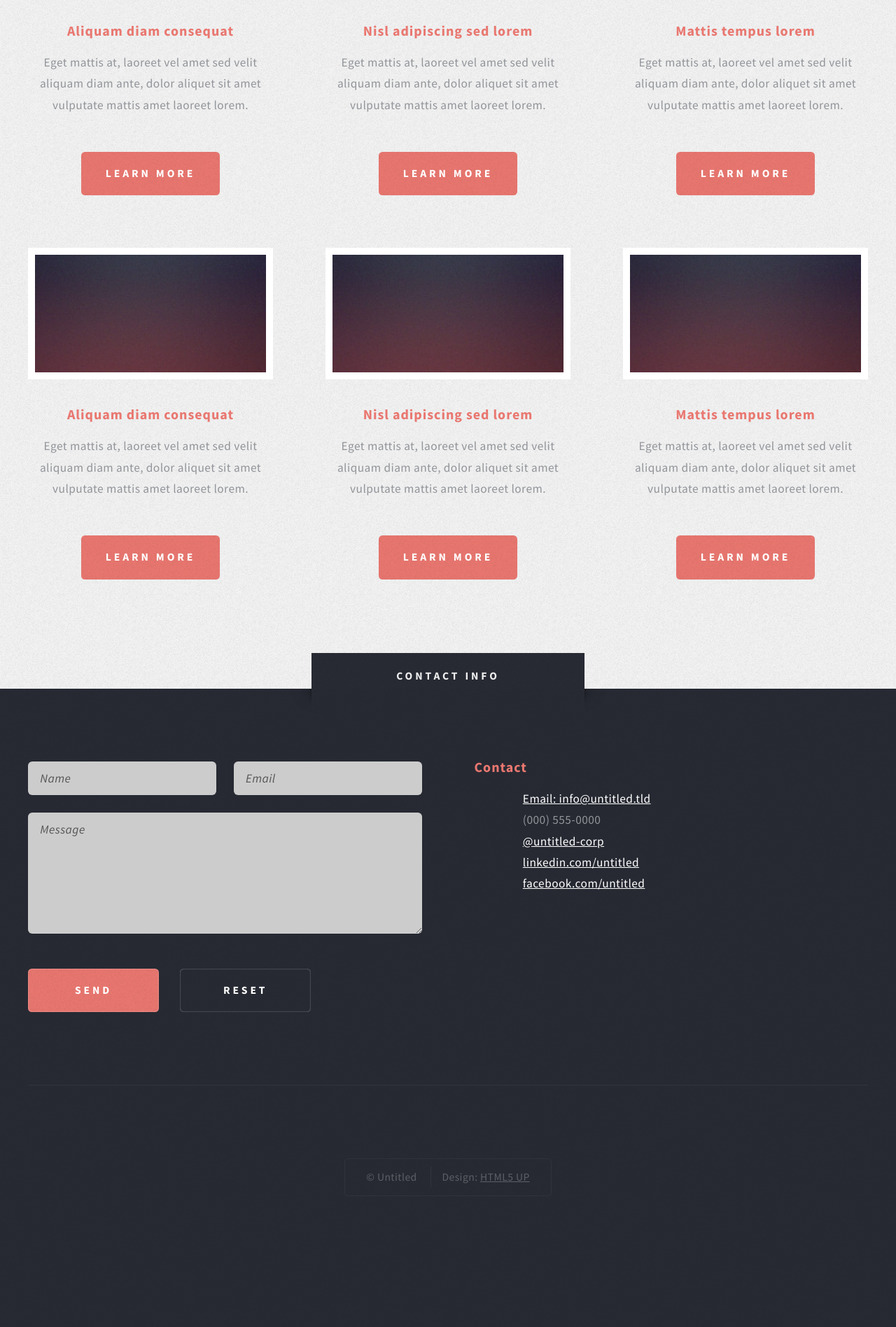
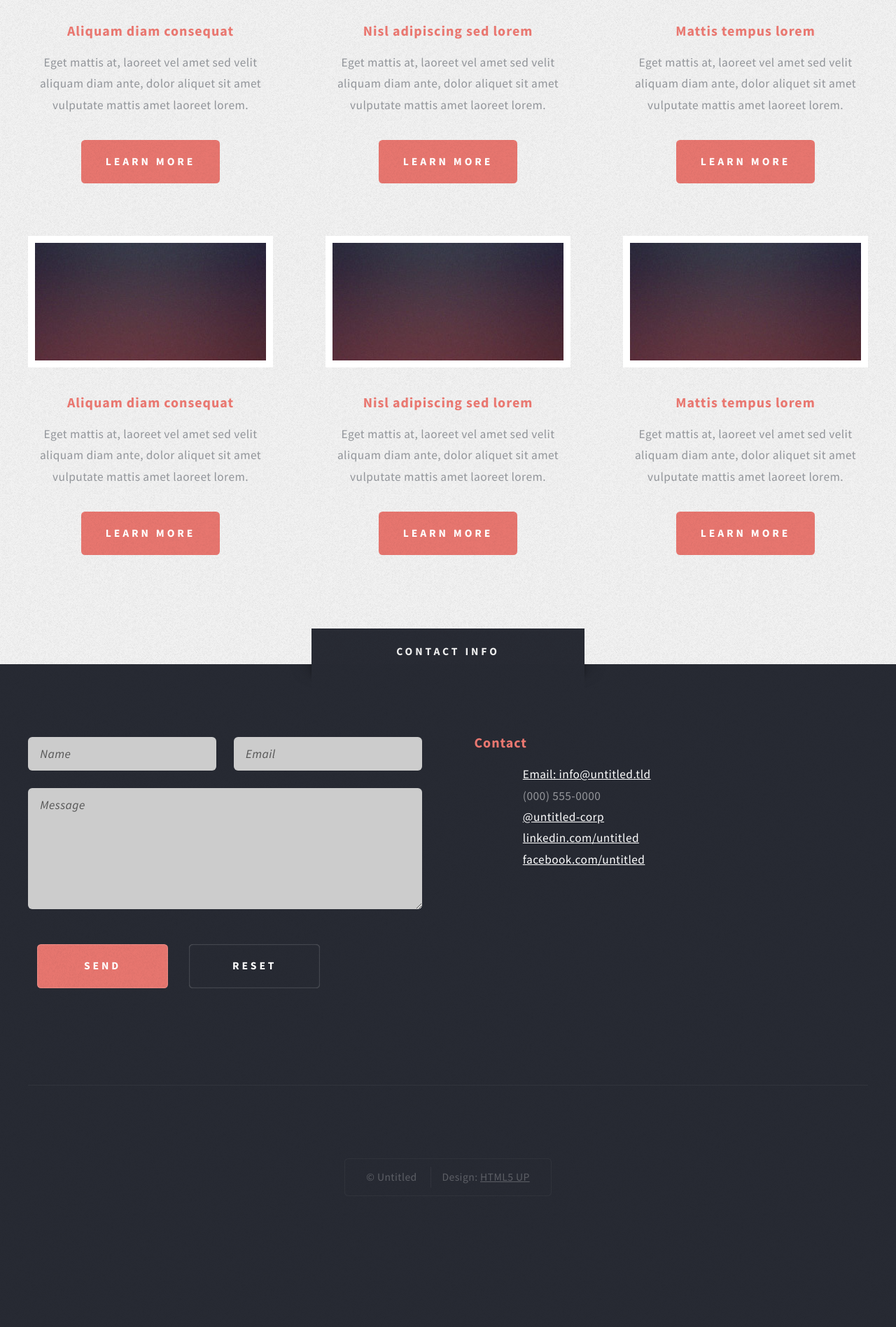
Before and after one commit to yamilburgos/mainSite, a PHP site: page / in a window 1280 px wide. Shown: the part 1497-3393 px from the top of the page at 70% size. Run offline with PHP 8.4, Linux system fonts and the light colour scheme.

Commit message:
Made adjustments to media & style.css

```diff
--- a/css/media.css
+++ b/css/media.css
@@ -56,25 +56,9 @@
 	}
 
 	/* List */
-	ul.actions {
-		margin: 3em 0 0 0;
-	}
-
 	ul.actions li {
 		display: inline-block;
 		margin: 0 0.75em 0 0.75em;
-	}
-
-	ul.actions li:first-child {
-		margin-left: 0;
-	}
-
-	ul.actions li:last-child {
-		margin-right: 0;
-	}
-
-	ul.actions-centered {
-		text-align: center;
 	}
 
 	form ul.actions {
@@ -99,63 +83,8 @@
 		margin-top: -0.35em;
 	}
 
-	.feature-list h3:before {
-		width: 64px;
-		height: 64px;
-		line-height: 64px;
-		margin-right: 0.75em;
-		font-size: 32px;
-		top: 0.2em;
-	}
-
 	.feature-list p {
-		margin: 0 0 0 5em;
-	}
-
-	.feature-list.small h3:before {
-		font-size: 24px;
-		line-height: 45px;
-		width: 45px;
-		height: 45px;
-		margin-right: 1em;
-	}
-
-	.feature-list.small p {
 		margin: 0 0 0 4em;
-	}
-
-	/* Box */
-	.box header {
-		margin: 0 0 1.5em 0;
-	}
-
-	.box header.style1 {
-		position: relative;
-		margin: -0.5em 0 0 0;
-		padding-top: 0;
-	}
-
-	.box h2 {
-		margin: 0 0 0.75em 0;
-		font-size: 1.15em;
-		letter-spacing: 0.05em;
-	}
-
-	.box h3 {
-		margin: 0 0 0.5em 0;
-		font-size: 1em;
-		font-weight: 600;
-		letter-spacing: 0.05em;
-	}
-
-	.box.post-excerpt .image.left {
-		position: relative;
-		top: 0.5em;
-		width: 5em;
-	}
-
-	.box.post-excerpt h3, .box.post-excerpt p {
-		margin-left: 7em;
 	}
 
 	/* Wrappers */
@@ -359,22 +288,7 @@
 		letter-spacing: 0.05em;
 	}
 
-	/* Main */
-	#main {
-		margin-top: 1em;
-		margin-bottom: 1em;
-	}
-
-	.homepage #main {
-		margin-top: 0;
-		margin-bottom: 0;
-	}
-
 	/* Footer */
-	#footer header.style1 {
-		padding-bottom: 0;
-	}
-
 	#footer hr {
 		margin: 6em 0 6em 0;
 	}
--- a/css/style.css
+++ b/css/style.css
@@ -1,7 +1,7 @@
 @import url("https://fonts.googleapis.com/css?family=Source+Sans+Pro:400,400italic,700,900");
 
 /* Reset */
-	html, body, div, span, applet, object, h1, h2, h3, p, pre, a, abbr, big, del, em, img, ins, s, samp, small, sub, tt, var, b, u, i, dl, dt, ul, li, form, label, table, caption, tr, th, td, aside, embed, footer, header, nav, section {
+* {
 	margin: 0;
 	padding: 0;
 	border: 0;
@@ -10,7 +10,7 @@
 	vertical-align: baseline;
 }
 
-	aside, footer, header, nav, section {
+footer, header, nav, section {
 	display: block;
 }
 
--- a/index.html
+++ b/index.html
@@ -157,7 +157,7 @@
 
 							</div>
 							<div class="6u 12u(mobile)">
-								<section class="feature-list small">
+								<section class="feature-list">
 									<div class="row">
 										<div class="6u 12u(mobile)">
 											<section>
```
Also changed, not shown: other parts of css/style.css (+10 -118 lines). Lines whose indentation alone changed are shown as unchanged.
